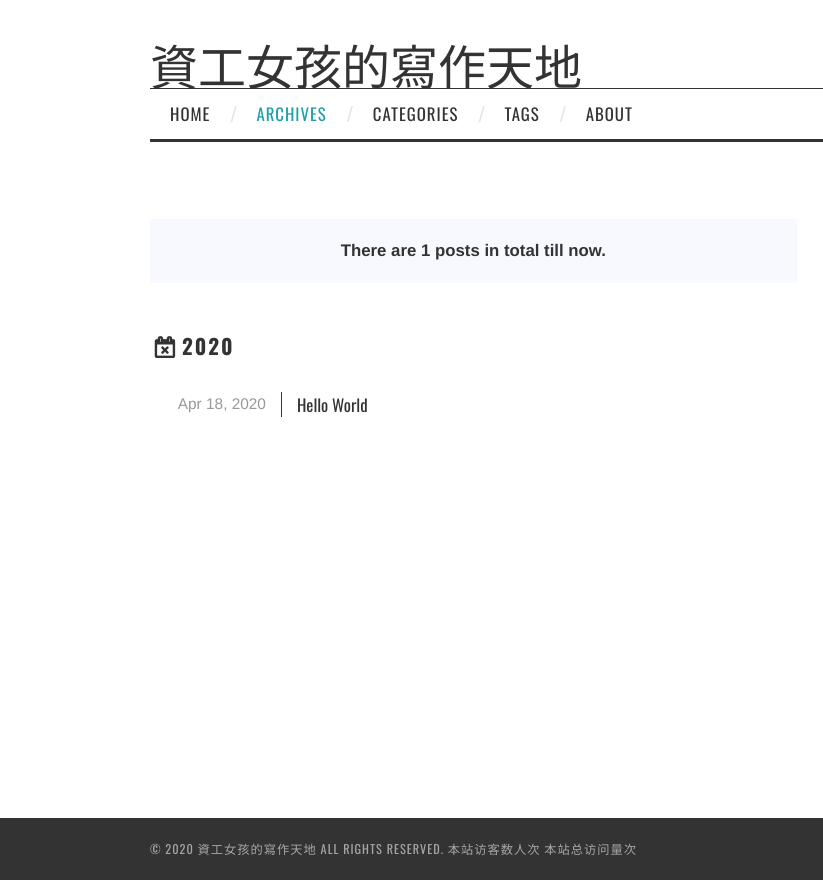
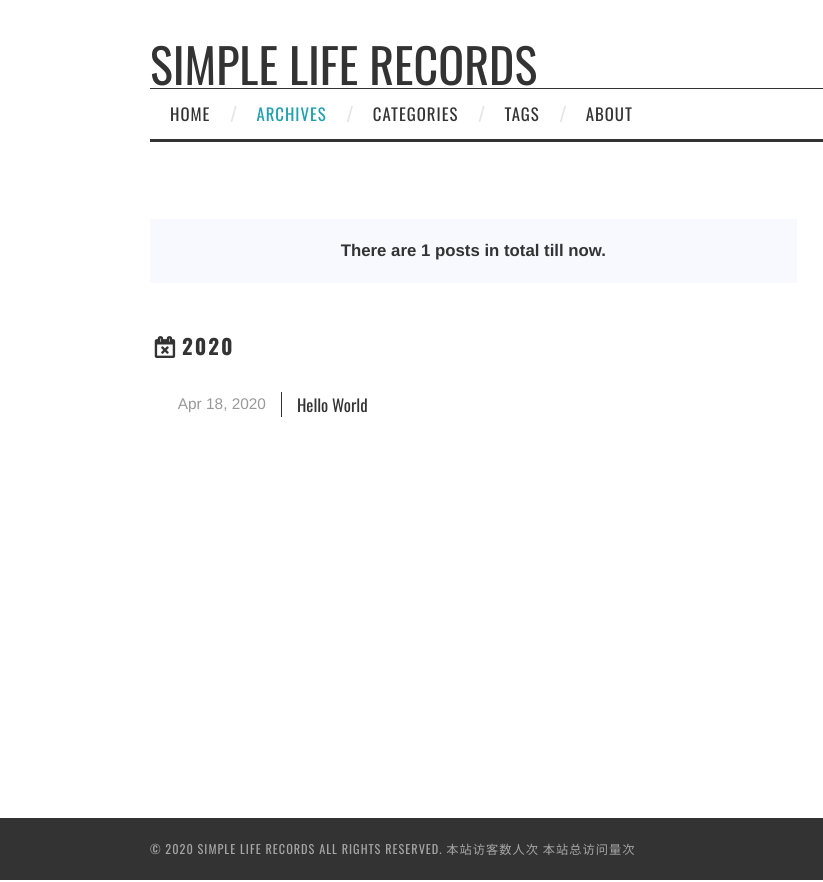
Before and after one commit to chihting-blog/chihting-blog.github.io, a plain HTML site: page archives/2020/04/index.html in a window 1280 px wide. Shown: the full height of the page, 0-823 px from the left. Drawn offline with nearby package versions, Linux system fonts and the light colour scheme; some packages are replaced by stand-ins of ours; no server answers; a script that the page names is missing.

Commit message:
Site updated: 2020-04-19 13:23:19

```diff
--- a/archives/2020/04/index.html
+++ b/archives/2020/04/index.html
@@ -3,21 +3,21 @@
 <head>
   <meta charset="utf-8">
 
-  <title>Archives: 2020/4 | 資工女孩的寫作天地</title>
+  <title>Archives: 2020/4 | Simple Life Records</title>
   <meta name="viewport" content="width=device-width, initial-scale=1, maximum-scale=1">
 
 
 
 
   <meta property="og:type" content="website">
-<meta property="og:title" content="資工女孩的寫作天地">
+<meta property="og:title" content="Simple Life Records">
 <meta property="og:url" content="https://chihting-blog.github.io/archives/2020/04/index.html">
-<meta property="og:site_name" content="資工女孩的寫作天地">
+<meta property="og:site_name" content="Simple Life Records">
 <meta property="og:locale" content="en_US">
 <meta property="article:author" content="Candice Lo">
 <meta name="twitter:card" content="summary">
 
-    <link rel="alternate" href="/atom.xml" title="資工女孩的寫作天地" type="application/atom+xml">
+    <link rel="alternate" href="/atom.xml" title="Simple Life Records" type="application/atom+xml">
 
   <link rel="icon" href="/css/images/favicon.ico">
 
@@ -65,7 +65,7 @@
 
           <h1 class="site-title">
 
-              <a href="/" title="資工女孩的寫作天地" rel="home"> 資工女孩的寫作天地 </a>
+              <a href="/" title="Simple Life Records" rel="home"> Simple Life Records </a>
 
           </h1>
 
@@ -307,7 +307,7 @@
 
   <div class="clearfix container">
       <div class="site-info">
-	      &copy; 2020 資工女孩的寫作天地 All Rights Reserved.
+	      &copy; 2020 Simple Life Records All Rights Reserved.
 
             <span id="busuanzi_container_site_uv">
               本站访客数<span id="busuanzi_value_site_uv"></span>人次
```
Also changed, not shown: 2020/04/18/hello-world/index.html (+5 -5 lines), archives/2020/index.html (+6 -6 lines), archives/index.html (+6 -6 lines), index.html (+6 -6 lines).
